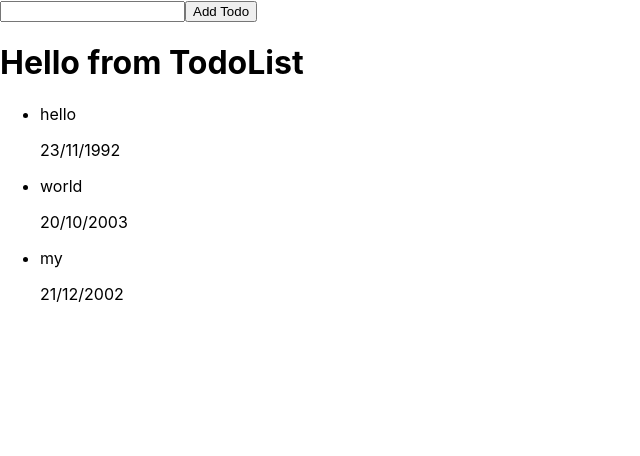
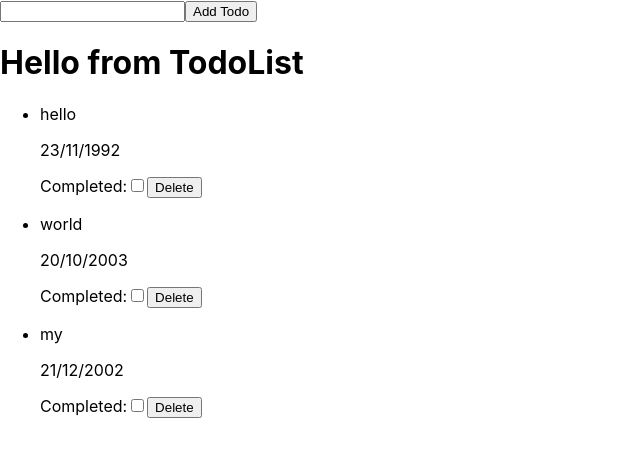
Before and after one commit to Artem2313/andersentodo, a React (Create React App) app: page / in a window 1280 px wide. Shown: the top 456 px of the page, without its empty margins (0-640 px from the left). Built offline with nearby package versions, Linux system fonts and the light colour scheme.

Commit message:
delete and update  done

```diff
--- a/src/App.js
+++ b/src/App.js
@@ -23,8 +23,22 @@ export default class App extends Component {
       completed: false,
     };
 
-    this.setState((state) => ({
-      tasks: [...state.tasks, taskToAdd],
+    this.setState((prevState) => ({
+      tasks: [...prevState.tasks, taskToAdd],
+    }));
+  };
+
+  deleteTask = (id) => {
+    this.setState((prevState) => ({
+      tasks: prevState.tasks.filter((task) => task.id !== id),
+    }));
+  };
+
+  updateCompleted = (id) => {
+    this.setState((prevState) => ({
+      tasks: prevState.tasks.map((task) =>
+        task.id === id ? { ...task, completed: !task.completed } : task
+      ),
     }));
   };
 
@@ -33,7 +47,11 @@ export default class App extends Component {
     return (
       <>
         <AddForm onAddTask={this.addTask} />
-        <TodoList tasks={tasks} />
+        <TodoList
+          tasks={tasks}
+          onDeleteTask={this.deleteTask}
+          onUpateCompleted={this.updateCompleted}
+        />
       </>
     );
   }
--- a/src/components/TodoList.js
+++ b/src/components/TodoList.js
@@ -1,6 +1,6 @@
 import React from "react";
 
-const TodoList = ({ tasks }) => (
+const TodoList = ({ tasks, onUpateCompleted, onDeleteTask }) => (
   <div>
     <h1>Hello from TodoList</h1>
     <ul>
@@ -9,6 +9,17 @@ const TodoList = ({ tasks }) => (
           <li key={task.id}>
             <p>{task.text}</p>
             <p>{task.date}</p>
+            <label>
+              Completed:
+              <input
+                type="checkbox"
+                checked={task.completed}
+                onChange={() => onUpateCompleted(task.id)}
+              />
+            </label>
+            <button type="button" onClick={() => onDeleteTask(task.id)}>
+              Delete
+            </button>
           </li>
         ))}
     </ul>
```
Also changed, not shown: 1 other file (tests, documents, lock files or other folders).
